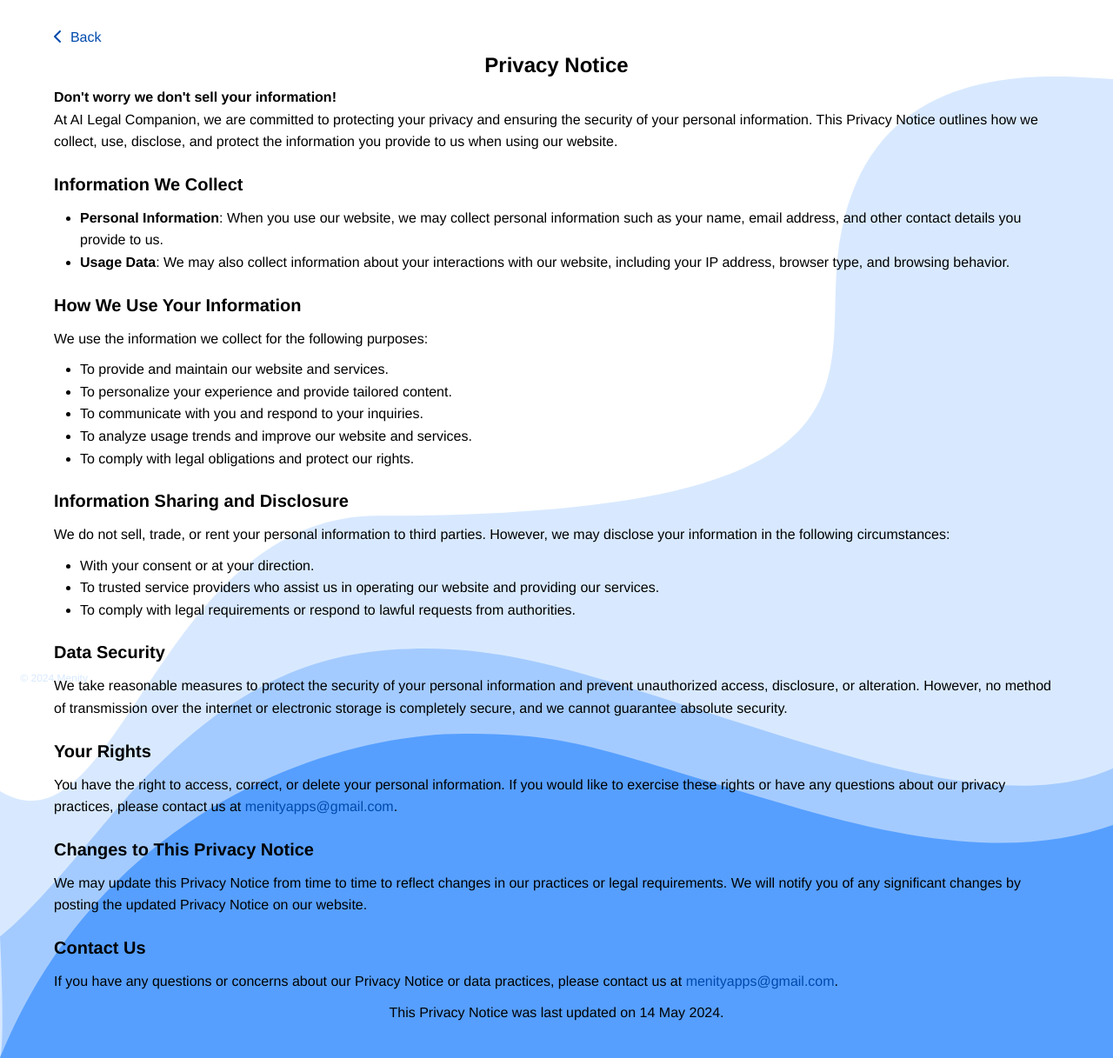
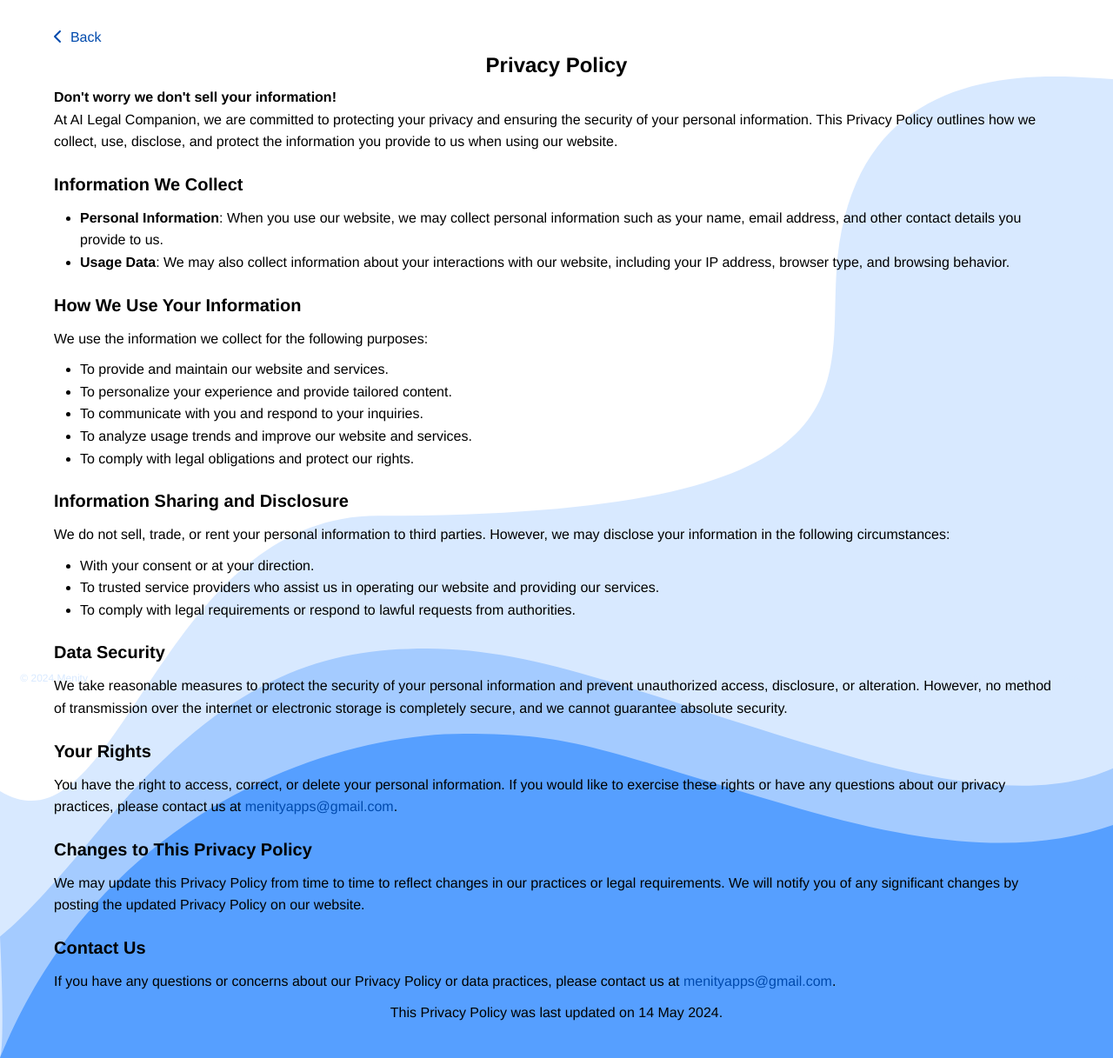
Before and after one commit to mavu072/legal-companion-webapp, a React (Create React App) app: page /privacy in a window 1280 px wide. Shown: the whole page at 87% size. Built offline with nearby package versions, Linux system fonts and the light colour scheme; no server answers.

Commit message:
Improved wording to use Policy instead of Notice in Privacy page

```diff
--- a/src/components/legal/Privacy.js
+++ b/src/components/legal/Privacy.js
@@ -9,9 +9,9 @@
 
                 <div className='content'>
                 <a className='link' href='/'><FontAwesomeIcon icon="fa-solid fa-chevron-left" /> &nbsp;Back</a>
-                    <h1>Privacy Notice</h1>
+                    <h1>Privacy Policy</h1>
                     <h4>Don't worry we don't sell your information!</h4>
-                    <p>At AI Legal Companion, we are committed to protecting your privacy and ensuring the security of your personal information. This Privacy Notice outlines how we collect, use, disclose, and protect the information you provide to us when using our website.</p>
+                    <p>At AI Legal Companion, we are committed to protecting your privacy and ensuring the security of your personal information. This Privacy Policy outlines how we collect, use, disclose, and protect the information you provide to us when using our website.</p>
 
                     <h2>Information We Collect</h2>
                     <ul>
@@ -43,13 +43,13 @@
                     <h2>Your Rights</h2>
                     <p>You have the right to access, correct, or delete your personal information. If you would like to exercise these rights or have any questions about our privacy practices, please contact us at <a className='link' href="mailto:menityapps@gmail.com">menityapps@gmail.com</a>.</p>
 
-                    <h2>Changes to This Privacy Notice</h2>
-                    <p>We may update this Privacy Notice from time to time to reflect changes in our practices or legal requirements. We will notify you of any significant changes by posting the updated Privacy Notice on our website.</p>
+                    <h2>Changes to This Privacy Policy</h2>
+                    <p>We may update this Privacy Policy from time to time to reflect changes in our practices or legal requirements. We will notify you of any significant changes by posting the updated Privacy Policy on our website.</p>
 
                     <h2>Contact Us</h2>
-                    <p>If you have any questions or concerns about our Privacy Notice or data practices, please contact us at <a className='link' href="mailto:menityapps@gmail.com">menityapps@gmail.com</a>.</p>
+                    <p>If you have any questions or concerns about our Privacy Policy or data practices, please contact us at <a className='link' href="mailto:menityapps@gmail.com">menityapps@gmail.com</a>.</p>
 
-                    <p>This Privacy Notice was last updated on 14 May 2024.</p>
+                    <p>This Privacy Policy was last updated on 14 May 2024.</p>
                 </div>
             </div>
             <AppFooter />
```
